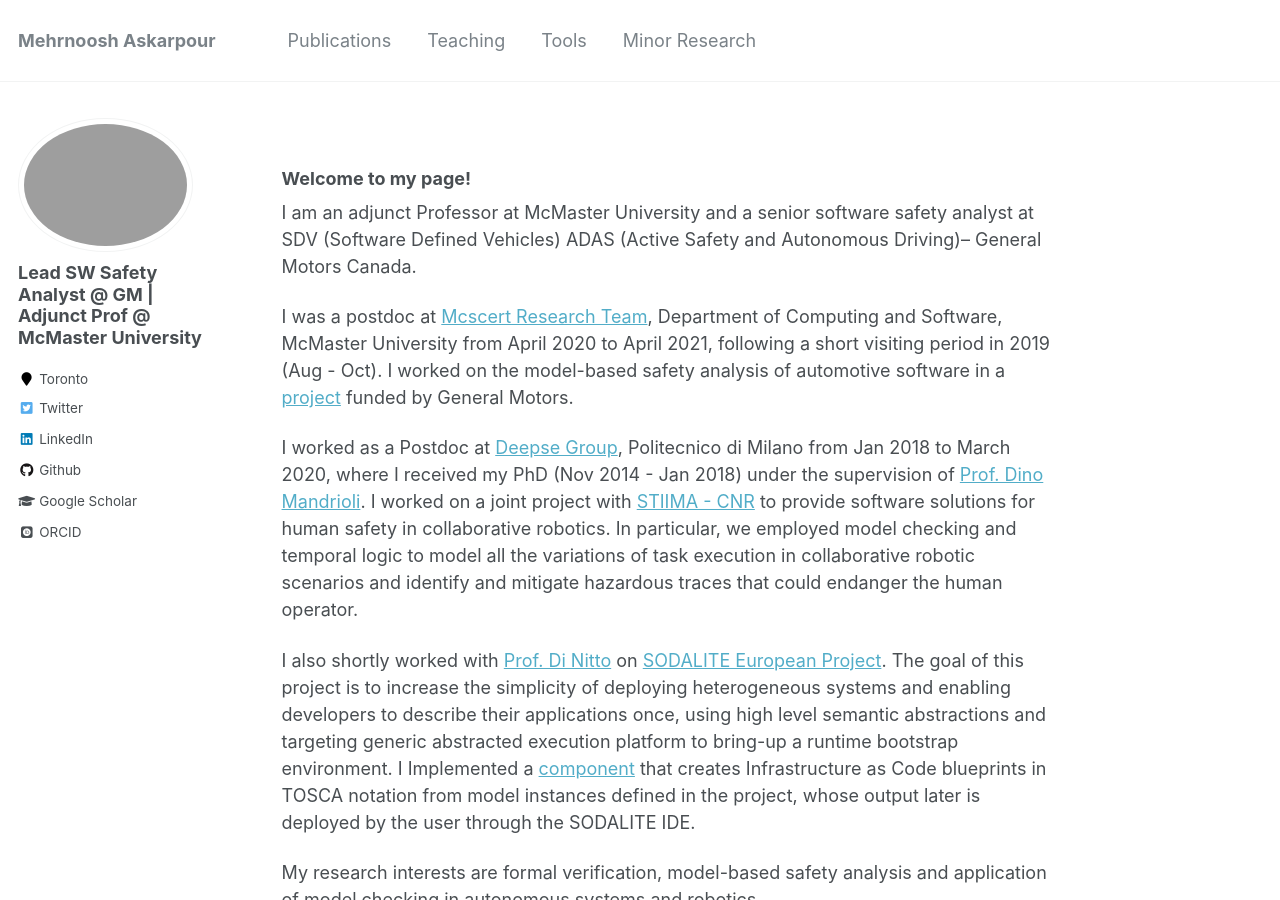
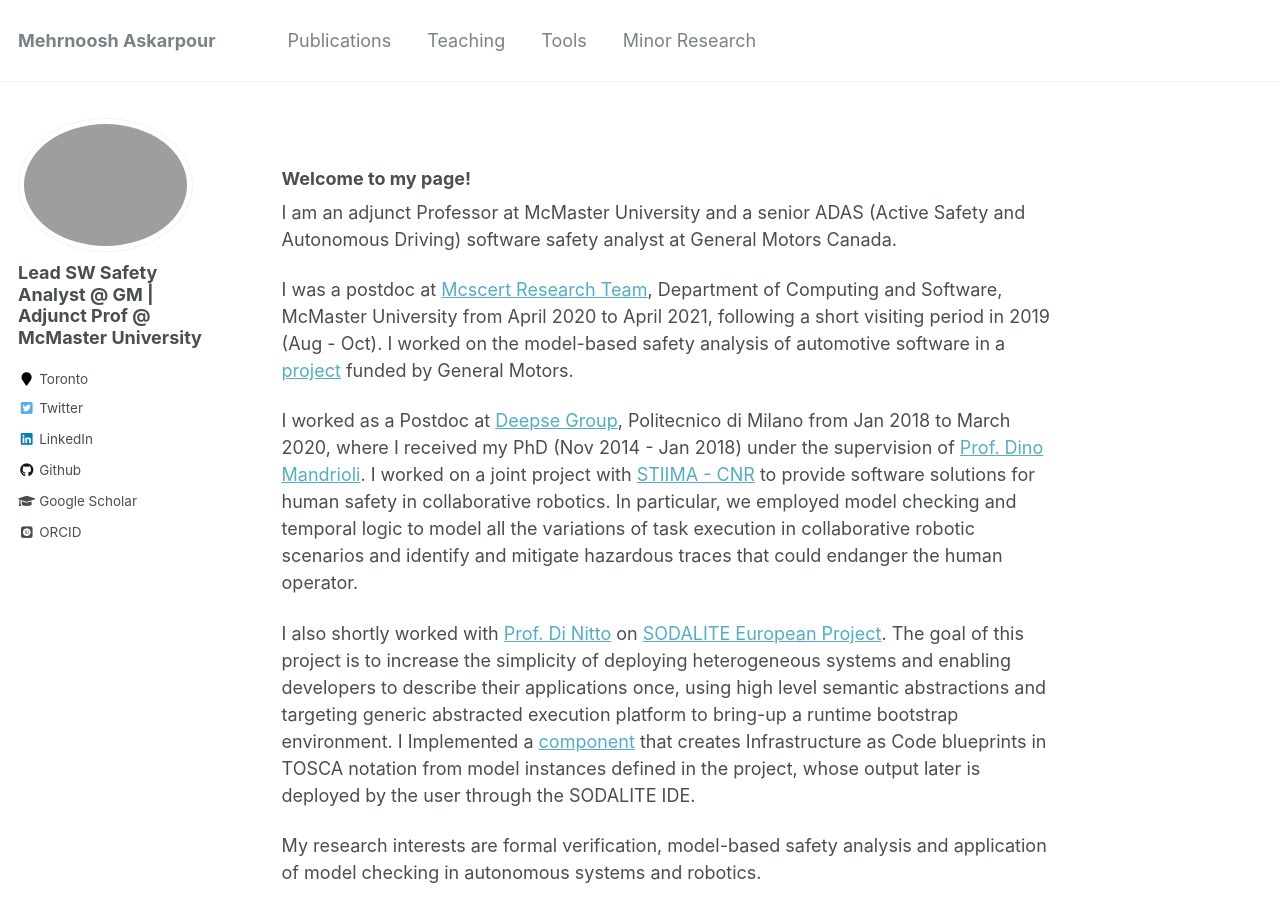
Before and after one commit to Askarpour/askarpour.github.io, a Jekyll site: the page built from _pages/about.md, in a window 1280 px wide and 900 px high. Built offline with Jekyll 4.4.1, drawn with Linux system fonts in a browser that asks for light colours; some web fonts are replaced.

Commit message:
Update about.md

```diff
--- a/_pages/about.md
+++ b/_pages/about.md
@@ -10,7 +10,7 @@ redirect_from:
 
 <h3>Welcome to my page!</h3>
 
-I am an adjunct Professor at McMaster University and a senior software safety analyst at SDV (Software Defined Vehicles) ADAS (Active Safety and Autonomous Driving)-- General Motors Canada.
+I am an adjunct Professor at McMaster University and a senior  ADAS (Active Safety and Autonomous Driving) software safety analyst at General Motors Canada.
 
 I was a postdoc at [Mcscert Research Team](https://www.mcscert.ca/mcscert-research-team/), Department of Computing and Software, McMaster University from April 2020 to April 2021, following a short visiting period in 2019 (Aug - Oct). I worked on the model-based safety analysis of automotive software in a [project](https://www.eng.mcmaster.ca/news/mcmaster-engineering-researchers-awarded-funding-advance-software-safety-next-generation) funded by General Motors.
 
```
